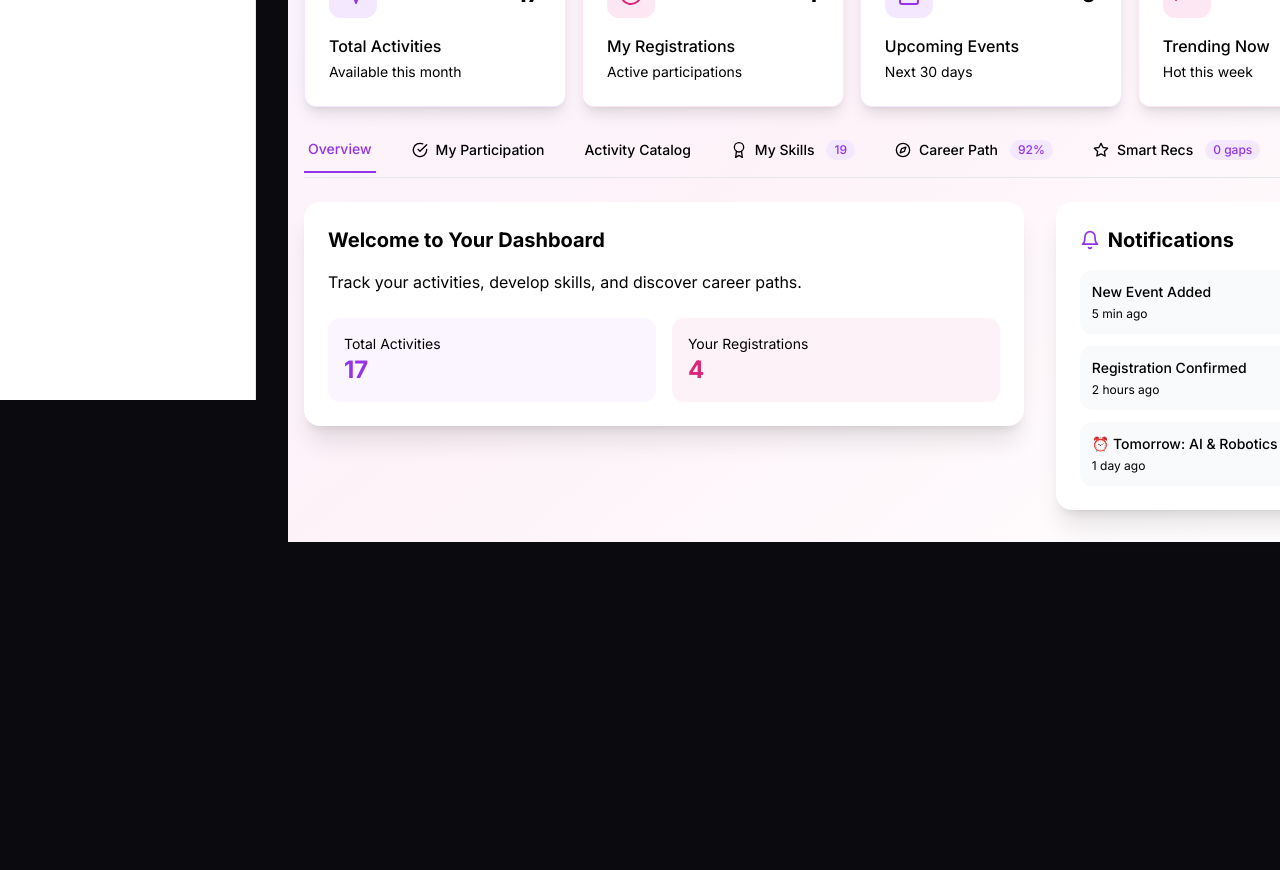
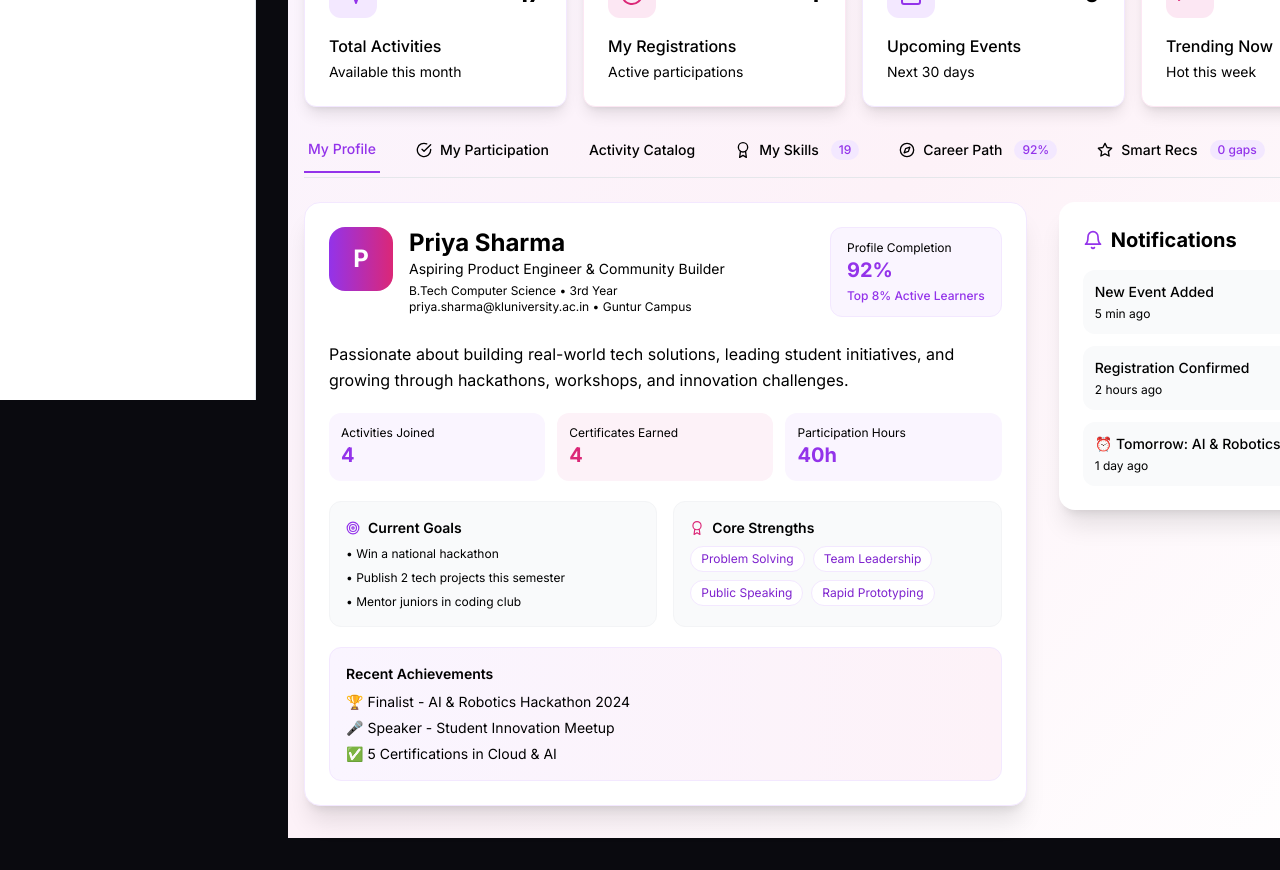
Before and after one commit to 2400030310/clubconnect, a React (Vite) app: page /student in a window 1280 px wide. Shown: the part 400-1270 px from the top of the page. Before the commit the page ends 974 px from the top, so only its background shows below. Built offline with nearby package versions, Linux system fonts and the light colour scheme.

Commit message:
Add My Profile section to student dashboard

```diff
--- a/src/pages/StudentPanel.jsx
+++ b/src/pages/StudentPanel.jsx
@@ -56,7 +56,7 @@ import toast from 'react-hot-toast'
 const StudentDashboard = () => {
   const { user, logout } = useAuth()
   const navigate = useNavigate()
-  const [activeTab, setActiveTab] = useState('overview')
+  const [activeTab, setActiveTab] = useState('profile')
   const [searchTerm, setSearchTerm] = useState('')
   const [selectedCategory, setSelectedCategory] = useState('all')
   const [viewMode, setViewMode] = useState('grid')
@@ -799,6 +799,25 @@ const StudentDashboard = () => {
     trendingActivities: allEvents.filter(a => a.trending).length
   })
 
+  const studentProfile = {
+    name: user?.name || 'Priya Sharma',
+    email: user?.email || 'priya.sharma@kluniversity.ac.in',
+    department: 'B.Tech Computer Science',
+    year: '3rd Year',
+    location: 'Guntur Campus',
+    headline: 'Aspiring Product Engineer & Community Builder',
+    bio: 'Passionate about building real-world tech solutions, leading student initiatives, and growing through hackathons, workshops, and innovation challenges.',
+    profileCompletion: 92,
+    campusRank: 'Top 8% Active Learners',
+    strengths: ['Problem Solving', 'Team Leadership', 'Public Speaking', 'Rapid Prototyping'],
+    goals: ['Win a national hackathon', 'Publish 2 tech projects this semester', 'Mentor juniors in coding club'],
+    achievements: [
+      '🏆 Finalist - AI & Robotics Hackathon 2024',
+      '🎤 Speaker - Student Innovation Meetup',
+      '✅ 5 Certifications in Cloud & AI'
+    ]
+  }
+
   const handleLogout = () => {
     logout()
     navigate('/')
@@ -1488,7 +1507,7 @@ const StudentDashboard = () => {
 
         <div className="mb-6 border-b border-gray-200">
           <div className="flex space-x-8 overflow-x-auto pb-1">
-            <button onClick={() => setActiveTab('overview')} className={`pb-3 px-1 font-medium text-sm transition-colors relative whitespace-nowrap ${activeTab === 'overview' ? 'text-purple-600 border-b-2 border-purple-600' : 'text-gray-500 hover:text-gray-700'}`}>Overview</button>
+            <button onClick={() => setActiveTab('profile')} className={`pb-3 px-1 font-medium text-sm transition-colors relative whitespace-nowrap ${activeTab === 'profile' ? 'text-purple-600 border-b-2 border-purple-600' : 'text-gray-500 hover:text-gray-700'}`}>My Profile</button>
             <button onClick={() => setActiveTab('participation')} className={`pb-3 px-1 font-medium text-sm transition-colors relative whitespace-nowrap flex items-center gap-2 ${activeTab === 'participation' ? 'text-purple-600 border-b-2 border-purple-600' : 'text-gray-500 hover:text-gray-700'}`}>
               <FiCheckCircle className="w-4 h-4" /> My Participation
             </button>
@@ -2594,7 +2613,7 @@ const StudentDashboard = () => {
           </motion.div>
         )}
 
-        {activeTab !== 'catalog' && activeTab !== 'overview' && activeTab !== 'participation' && activeTab !== 'recommendations' && activeTab !== 'clubs' && myRegistrations.length === 0 && (
+        {activeTab !== 'catalog' && activeTab !== 'profile' && activeTab !== 'participation' && activeTab !== 'recommendations' && activeTab !== 'clubs' && myRegistrations.length === 0 && (
           <div className="text-center py-12 bg-white rounded-2xl shadow-xl">
             <div className="w-20 h-20 bg-purple-100 rounded-full flex items-center justify-center mx-auto mb-4">
               {activeTab === 'skills' && <FiAward className="w-8 h-8 text-purple-600" />}
@@ -2607,20 +2626,79 @@ const StudentDashboard = () => {
           </div>
         )}
 
-        {activeTab === 'overview' && (
+        {activeTab === 'profile' && (
           <div className="grid lg:grid-cols-3 gap-8">
             <div className="lg:col-span-2">
-              <div className="bg-white rounded-2xl shadow-xl p-6">
-                <h2 className="text-xl font-bold text-gray-900 mb-4">Welcome to Your Dashboard</h2>
-                <p className="text-gray-600">Track your activities, develop skills, and discover career paths.</p>
-                <div className="grid grid-cols-2 gap-4 mt-6">
-                  <div className="bg-purple-50 rounded-xl p-4">
-                    <p className="text-sm text-gray-600">Total Activities</p>
-                    <p className="text-2xl font-bold text-purple-600">{stats.totalActivities}</p>
-                  </div>
-                  <div className="bg-pink-50 rounded-xl p-4">
-                    <p className="text-sm text-gray-600">Your Registrations</p>
-                    <p className="text-2xl font-bold text-pink-600">{stats.myRegistrations}</p>
+              <div className="bg-white rounded-2xl shadow-xl p-6 border border-purple-100">
+                <div className="flex flex-col md:flex-row md:items-start md:justify-between gap-5 mb-6">
+                  <div className="flex items-start gap-4">
+                    <div className="w-16 h-16 rounded-2xl bg-gradient-to-r from-purple-600 to-pink-600 flex items-center justify-center text-white text-2xl font-bold">
+                      {studentProfile.name.charAt(0)}
+                    </div>
+                    <div>
+                      <h2 className="text-2xl font-bold text-gray-900">{studentProfile.name}</h2>
+                      <p className="text-sm text-gray-600">{studentProfile.headline}</p>
+                      <p className="text-xs text-gray-500 mt-1">{studentProfile.department} • {studentProfile.year}</p>
+                      <p className="text-xs text-gray-500">{studentProfile.email} • {studentProfile.location}</p>
+                    </div>
+                  </div>
+
+                  <div className="bg-purple-50 rounded-xl px-4 py-3 border border-purple-100">
+                    <p className="text-xs text-gray-500">Profile Completion</p>
+                    <p className="text-xl font-bold text-purple-600">{studentProfile.profileCompletion}%</p>
+                    <p className="text-xs text-purple-600 font-medium mt-1">{studentProfile.campusRank}</p>
+                  </div>
+                </div>
+
+                <p className="text-gray-600 mb-5 leading-relaxed">{studentProfile.bio}</p>
+
+                <div className="grid sm:grid-cols-3 gap-3 mb-5">
+                  <div className="rounded-xl bg-purple-50 p-3">
+                    <p className="text-xs text-gray-500">Activities Joined</p>
+                    <p className="text-xl font-bold text-purple-600">{stats.myRegistrations}</p>
+                  </div>
+                  <div className="rounded-xl bg-pink-50 p-3">
+                    <p className="text-xs text-gray-500">Certificates Earned</p>
+                    <p className="text-xl font-bold text-pink-600">{certificatesEarned}</p>
+                  </div>
+                  <div className="rounded-xl bg-purple-50 p-3">
+                    <p className="text-xs text-gray-500">Participation Hours</p>
+                    <p className="text-xl font-bold text-purple-600">{totalParticipationHours}h</p>
+                  </div>
+                </div>
+
+                <div className="grid md:grid-cols-2 gap-4">
+                  <div className="rounded-xl border border-gray-100 p-4 bg-gray-50">
+                    <h3 className="text-sm font-semibold text-gray-900 mb-2 flex items-center gap-2">
+                      <FiTarget className="text-purple-600" /> Current Goals
+                    </h3>
+                    <div className="space-y-2">
+                      {studentProfile.goals.map((goal) => (
+                        <p key={goal} className="text-xs text-gray-600">• {goal}</p>
+                      ))}
+                    </div>
+                  </div>
+
+                  <div className="rounded-xl border border-gray-100 p-4 bg-gray-50">
+                    <h3 className="text-sm font-semibold text-gray-900 mb-2 flex items-center gap-2">
+                      <FiAward className="text-pink-600" /> Core Strengths
+                    </h3>
+                    <div className="flex flex-wrap gap-2">
+                      {studentProfile.strengths.map((strength) => (
+                        <span key={strength} className="text-xs bg-white border border-purple-100 text-purple-700 px-2.5 py-1 rounded-full">
+                          {strength}
+                        </span>
+                      ))}
+                    </div>
+                  </div>
+                </div>
+
+                <div className="mt-5 rounded-xl bg-gradient-to-r from-purple-50 to-pink-50 border border-purple-100 p-4">
+                  <h3 className="text-sm font-semibold text-gray-900 mb-2">Recent Achievements</h3>
+                  <div className="space-y-1.5">
+                    {studentProfile.achievements.map((achievement) => (
+                      <p key={achievement} className="text-sm text-gray-700">{achievement}</p>
+                    ))}
                   </div>
                 </div>
               </div>
```
